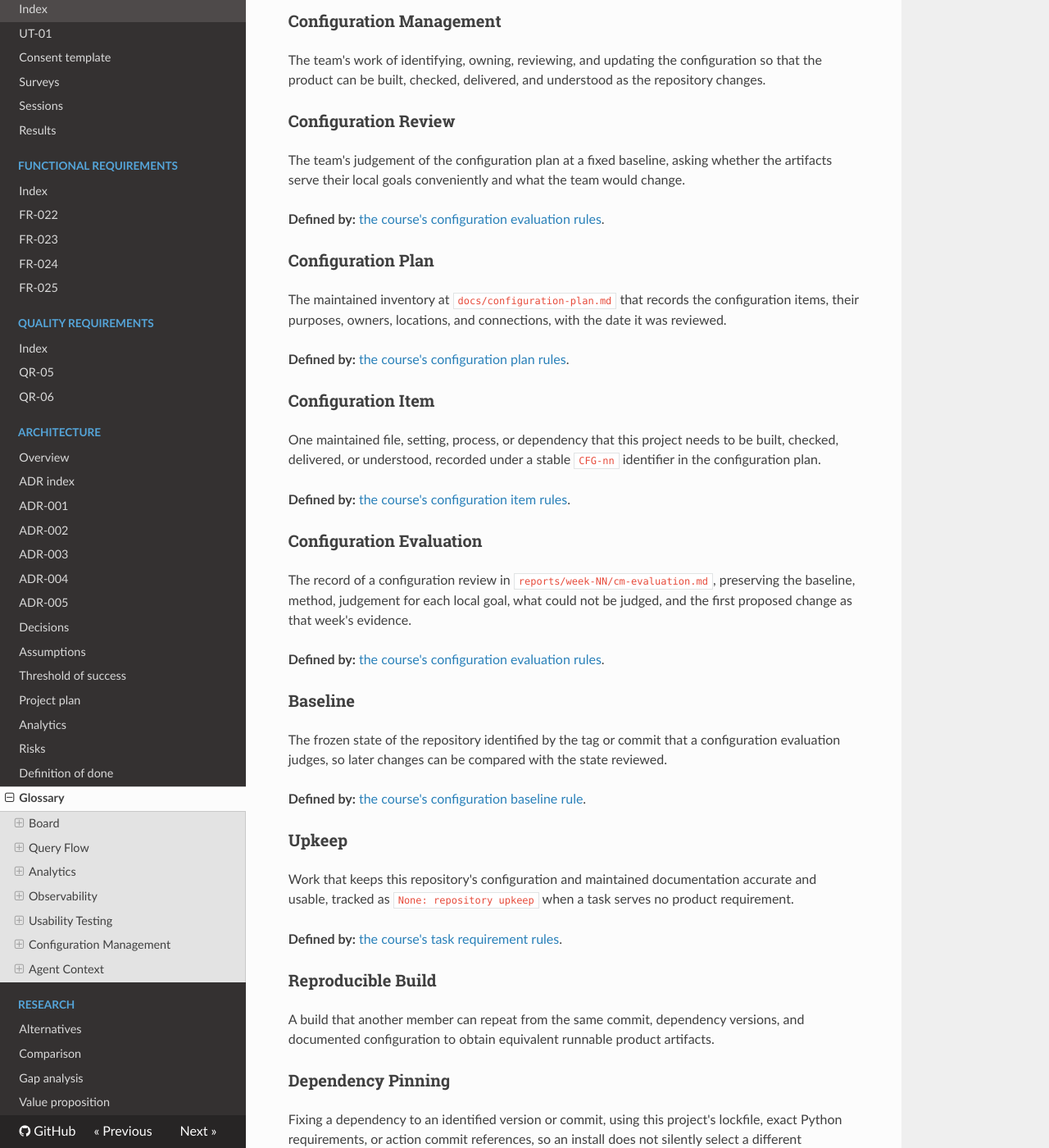
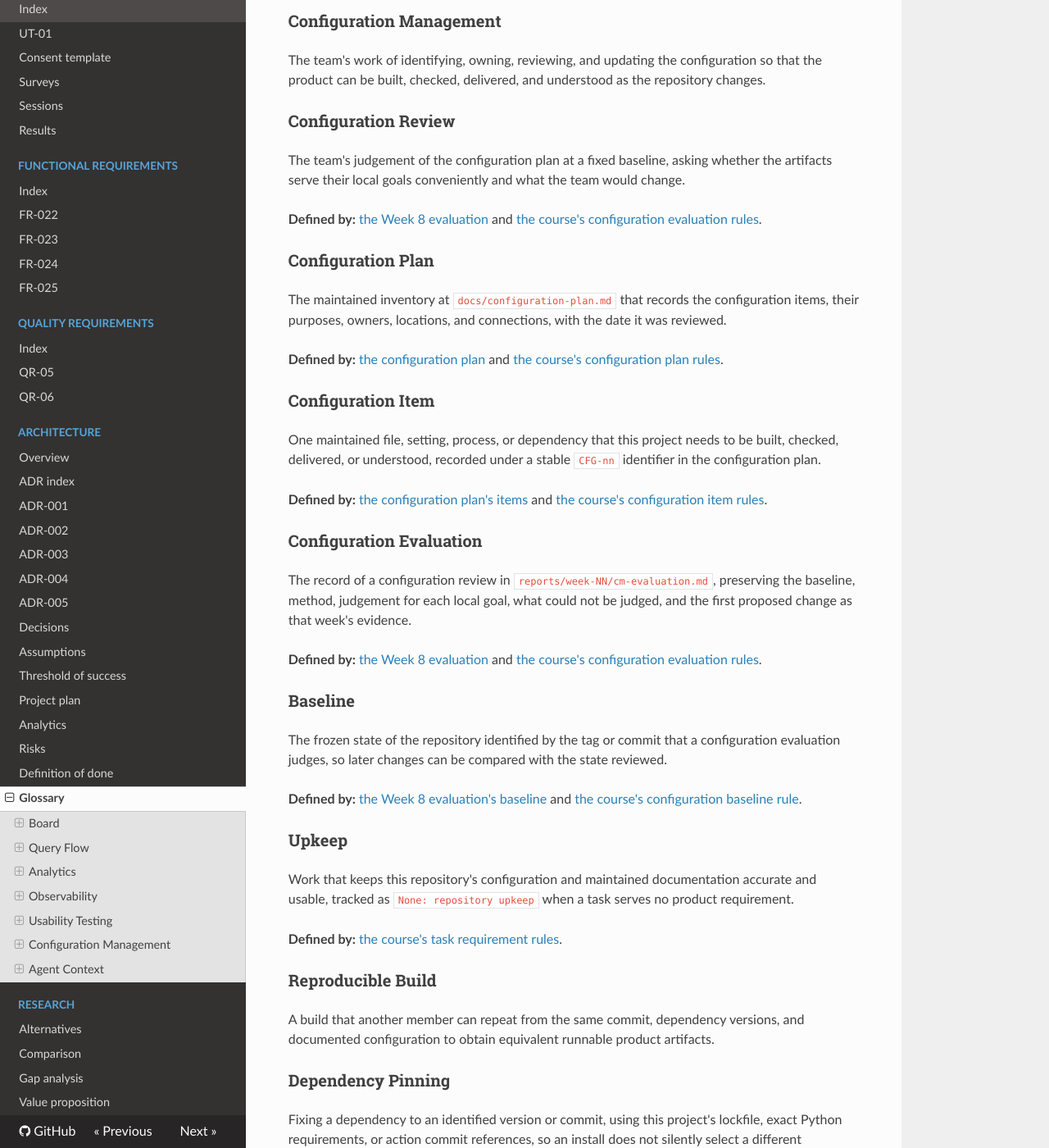
Before and after one commit to WellMadeTeam/workspace-ai-03, an MkDocs documentation site: the page built from docs/glossary.md, in a window 1280 px wide and 1400 px high, scrolled down 6296 px. Shown: the whole window at 82% size. Built offline with MkDocs 1.6.1, drawn with Linux system fonts in a browser that asks for light colours; nearby versions of some CDN libraries.

Commit message:
docs: align glossary and risks with configuration review

```diff
--- a/docs/glossary.md
+++ b/docs/glossary.md
@@ -227,31 +227,31 @@ The team's work of identifying, owning, reviewing, and updating the configuratio
 
 The team's judgement of the configuration plan at a fixed baseline, asking whether the artifacts serve their local goals conveniently and what the team would change.
 
-**Defined by:** [the course's configuration evaluation rules](https://github.com/inno-itpd/itpd/blob/main/requirements/configuration-management-requirements.md#the-evaluation).
+**Defined by:** [the Week 8 evaluation](https://github.com/WellMadeTeam/workspace-ai-03/blob/main/reports/week-08/cm-evaluation.md) and [the course's configuration evaluation rules](https://github.com/inno-itpd/itpd/blob/main/requirements/configuration-management-requirements.md#the-evaluation).
 
 ### Configuration Plan
 
 The maintained inventory at `docs/configuration-plan.md` that records the configuration items, their purposes, owners, locations, and connections, with the date it was reviewed.
 
-**Defined by:** [the course's configuration plan rules](https://github.com/inno-itpd/itpd/blob/main/requirements/configuration-management-requirements.md#where-the-configuration-plan-and-the-review-live).
+**Defined by:** [the configuration plan](configuration-plan.md) and [the course's configuration plan rules](https://github.com/inno-itpd/itpd/blob/main/requirements/configuration-management-requirements.md#where-the-configuration-plan-and-the-review-live).
 
 ### Configuration Item
 
 One maintained file, setting, process, or dependency that this project needs to be built, checked, delivered, or understood, recorded under a stable `CFG-nn` identifier in the configuration plan.
 
-**Defined by:** [the course's configuration item rules](https://github.com/inno-itpd/itpd/blob/main/requirements/configuration-management-requirements.md#the-configuration-items).
+**Defined by:** [the configuration plan's items](configuration-plan.md#source-control-and-release) and [the course's configuration item rules](https://github.com/inno-itpd/itpd/blob/main/requirements/configuration-management-requirements.md#the-configuration-items).
 
 ### Configuration Evaluation
 
 The record of a configuration review in `reports/week-NN/cm-evaluation.md`, preserving the baseline, method, judgement for each local goal, what could not be judged, and the first proposed change as that week's evidence.
 
-**Defined by:** [the course's configuration evaluation rules](https://github.com/inno-itpd/itpd/blob/main/requirements/configuration-management-requirements.md#the-evaluation).
+**Defined by:** [the Week 8 evaluation](https://github.com/WellMadeTeam/workspace-ai-03/blob/main/reports/week-08/cm-evaluation.md) and [the course's configuration evaluation rules](https://github.com/inno-itpd/itpd/blob/main/requirements/configuration-management-requirements.md#the-evaluation).
 
 ### Baseline
 
 The frozen state of the repository identified by the tag or commit that a configuration evaluation judges, so later changes can be compared with the state reviewed.
 
-**Defined by:** [the course's configuration baseline rule](https://github.com/inno-itpd/itpd/blob/main/requirements/configuration-management-requirements.md#where-the-configuration-plan-and-the-review-live).
+**Defined by:** [the Week 8 evaluation's baseline](https://github.com/WellMadeTeam/workspace-ai-03/blob/main/reports/week-08/cm-evaluation.md) and [the course's configuration baseline rule](https://github.com/inno-itpd/itpd/blob/main/requirements/configuration-management-requirements.md#where-the-configuration-plan-and-the-review-live).
 
 ### Upkeep
 
```
Also changed, not shown: docs/risks.md (+6 -3 lines).
